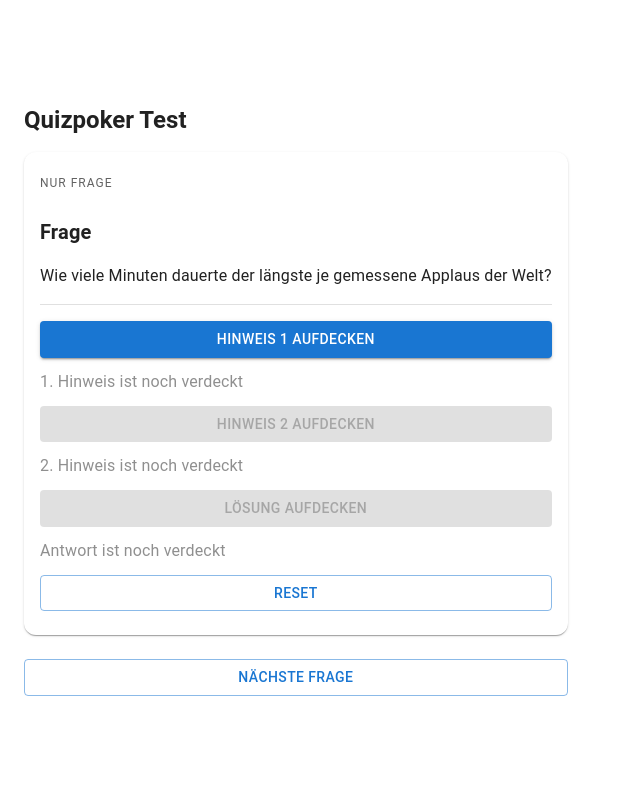
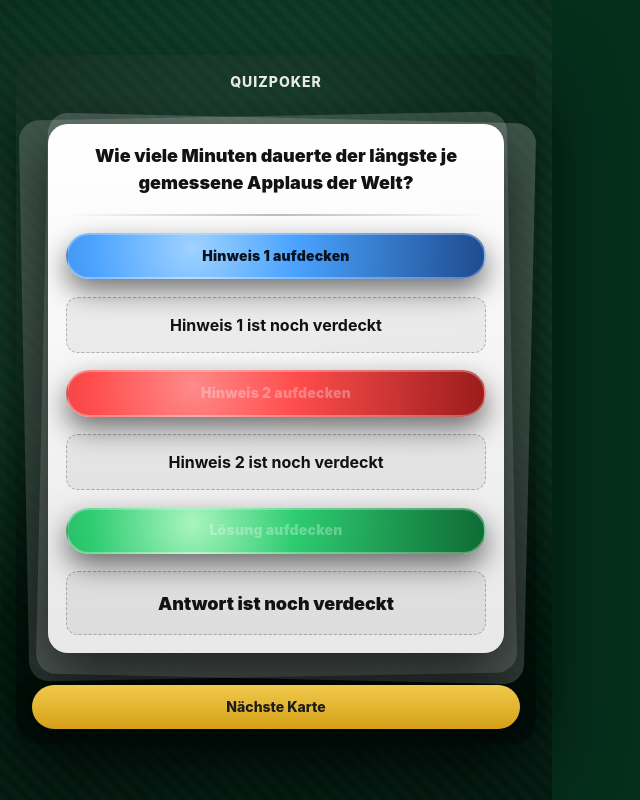
Before and after one commit to mikewegele/quizpoker, a React (Vite) app: page / in a window 1280 px wide. Shown: the whole page, without its empty margins (0-640 px from the left). Built offline with nearby package versions, Linux system fonts and the light colour scheme.

Commit message:
Add Files

```diff
--- a/src/App.tsx
+++ b/src/App.tsx
@@ -1,37 +1,114 @@
 import { useState } from "react";
-import { Container, CssBaseline, Typography, Button } from "@mui/material";
+import { Box, Button, CssBaseline, Stack, ThemeProvider, Typography, createTheme } from "@mui/material";
 import { RevealCard } from "./RevealCard";
 import { questions } from "./data/questions";
+
+const theme = createTheme({
+    palette: {
+        mode: "dark",
+        primary: { main: "#f2c94c" }, // gold-ish
+        success: { main: "#2ecc71" },
+        background: { default: "#052e1b", paper: "#0b3d26" }, // felt-ish
+    },
+    typography: {
+        fontFamily: "Inter, system-ui, -apple-system, Segoe UI, Roboto, Arial, sans-serif",
+    },
+});
 
 const App = () => {
     const [index, setIndex] = useState(0);
 
-    const nextQuestion = () => {
-        setIndex((prev) => (prev + 1) % questions.length);
-    };
+    const nextQuestion = () => setIndex((p) => (p + 1) % questions.length);
 
     return (
-        <>
+        <ThemeProvider theme={theme}>
             <CssBaseline />
-            <Container maxWidth="sm" sx={{ py: 3 }}>
-                <Typography variant="h5" sx={{ mb: 2, fontWeight: 700 }}>
-                    Quizpoker Test
-                </Typography>
+            <Box
+                sx={{
+                    minHeight: "100vh",
+                    display: "flex",
+                    alignItems: "center",
+                    justifyContent: "center",
+                    px: 2,
+                    py: 3,
+                    background: `
+            radial-gradient(1200px 600px at 50% 35%, rgba(255,255,255,0.10), rgba(0,0,0,0) 60%),
+            radial-gradient(900px 500px at 50% 85%, rgba(0,0,0,0.35), rgba(0,0,0,0) 55%),
+            repeating-linear-gradient(45deg, rgba(255,255,255,0.02) 0px, rgba(255,255,255,0.02) 6px, rgba(0,0,0,0.02) 6px, rgba(0,0,0,0.02) 12px),
+            radial-gradient(circle at 50% 40%, #0e5a35 0%, #063822 45%, #041f14 100%)
+          `,
+                }}
+            >
+                <Box
+                    sx={{
+                        width: "100%",
+                        maxWidth: 520,
+                        borderRadius: 6,
+                        p: 2,
+                        background: `
+              linear-gradient(180deg, rgba(0,0,0,0.25), rgba(0,0,0,0.55)),
+              radial-gradient(circle at 30% 20%, rgba(255,255,255,0.10), rgba(0,0,0,0) 55%)
+            `,
+                        boxShadow: "0 30px 80px rgba(0,0,0,0.7)",
+                        position: "relative",
+                    }}
+                >
+                    {/* Holzrahmen */}
+                    <Box
+                        sx={{
+                            position: "absolute",
+                            inset: -10,
+                            borderRadius: 7,
+                            background: `
+                linear-gradient(180deg, #7a4b22, #4c2a10),
+                radial-gradient(circle at 20% 20%, rgba(255,255,255,0.25), rgba(0,0,0,0) 45%)
+              `,
+                            filter: "saturate(1.1)",
+                            boxShadow: "0 18px 40px rgba(0,0,0,0.65)",
+                            zIndex: -1,
+                        }}
+                    />
 
-                <RevealCard
-                    key={index}
-                    item={questions[index]}
-                />
-                <Button
-                    sx={{ mt: 3 }}
-                    variant="outlined"
-                    fullWidth
-                    onClick={nextQuestion}
-                >
-                    Nächste Frage
-                </Button>
-            </Container>
-        </>
+                    <Stack spacing={2}>
+                        <Typography
+                            sx={{
+                                textAlign: "center",
+                                fontWeight: 800,
+                                letterSpacing: 1,
+                                textTransform: "uppercase",
+                                fontSize: 14,
+                                opacity: 0.9,
+                            }}
+                        >
+                            Quizpoker
+                        </Typography>
+
+                        {/* key={index} resettet die RevealCard bei neuer Frage */}
+                        <RevealCard key={index} item={questions[index]} />
+
+                        <Button
+                            variant="contained"
+                            onClick={nextQuestion}
+                            fullWidth
+                            sx={{
+                                borderRadius: 999,
+                                py: 1.2,
+                                fontWeight: 800,
+                                textTransform: "none",
+                                background: "linear-gradient(180deg, #f2c94c, #d4a017)",
+                                color: "#1b1b1b",
+                                boxShadow: "0 10px 25px rgba(0,0,0,0.45)",
+                                "&:hover": {
+                                    background: "linear-gradient(180deg, #ffd66b, #e2b22a)",
+                                },
+                            }}
+                        >
+                            Nächste Karte
+                        </Button>
+                    </Stack>
+                </Box>
+            </Box>
+        </ThemeProvider>
     );
 };
 
--- a/src/RevealCard.tsx
+++ b/src/RevealCard.tsx
@@ -1,102 +1,220 @@
-import { useMemo, useState } from "react";
-import { Button, Card, CardContent, Divider, Stack, Typography } from "@mui/material";
+import { useState } from "react";
+import { Box, Button, Stack, Typography } from "@mui/material";
 import type { QuizItem } from "./types";
 
 type Props = {
     item: QuizItem;
 };
 
-export const RevealCard = (props: Props) => {
-    const { item } = props;
+const ChipButton = (props: {
+    label: string;
+    onClick: () => void;
+    disabled?: boolean;
+    variant?: "gold" | "red" | "blue" | "green";
+}) => {
+    const { label, onClick, disabled, variant = "gold" } = props;
 
+    const styles: Record<string, any> = {
+        gold: {
+            background: "radial-gradient(circle at 30% 30%, #ffe08a 0%, #f2c94c 35%, #b88400 100%)",
+            color: "#1b1b1b",
+            border: "2px solid rgba(255,255,255,0.35)",
+        },
+        red: {
+            background: "radial-gradient(circle at 30% 30%, #ff8a8a 0%, #ff4d4d 35%, #9b1c1c 100%)",
+            color: "#1b1b1b",
+            border: "2px solid rgba(255,255,255,0.30)",
+        },
+        blue: {
+            background: "radial-gradient(circle at 30% 30%, #9fd2ff 0%, #4aa3ff 35%, #1f4b8f 100%)",
+            color: "#07121f",
+            border: "2px solid rgba(255,255,255,0.30)",
+        },
+        green: {
+            background: "radial-gradient(circle at 30% 30%, #a9f5c0 0%, #2ecc71 35%, #0f6b34 100%)",
+            color: "#071a10",
+            border: "2px solid rgba(255,255,255,0.30)",
+        },
+    };
+
+    return (
+        <Button
+            onClick={onClick}
+            disabled={disabled}
+            fullWidth
+            sx={{
+                borderRadius: 999,
+                py: 1.1,
+                fontWeight: 900,
+                textTransform: "none",
+                letterSpacing: 0.2,
+                boxShadow: "0 12px 28px rgba(0,0,0,0.55)",
+                ...styles[variant],
+                "&:hover": disabled
+                    ? {}
+                    : {
+                        transform: "translateY(-1px)",
+                        boxShadow: "0 16px 34px rgba(0,0,0,0.60)",
+                    },
+                transition: "transform 120ms ease, box-shadow 120ms ease",
+            }}
+        >
+            {label}
+        </Button>
+    );
+};
+
+export const RevealCard = ({ item }: Props) => {
     const [showHint1, setShowHint1] = useState(false);
     const [showHint2, setShowHint2] = useState(false);
     const [showAnswer, setShowAnswer] = useState(false);
 
-    const canShowHint2 = showHint1;
-    const canShowAnswer = showHint2;
+    return (
+        <Box
+            sx={{
+                position: "relative",
+                borderRadius: 5,
+                p: 2,
+            }}
+        >
+            {/* Kartenstapel-Illusion */}
+            <Box
+                sx={{
+                    position: "absolute",
+                    inset: 0,
+                    borderRadius: 5,
+                    transform: "translate(10px, 10px) rotate(1.3deg)",
+                    background: "linear-gradient(180deg, #e9e9e9, #cfcfcf)",
+                    opacity: 0.22,
+                    boxShadow: "0 18px 40px rgba(0,0,0,0.55)",
+                }}
+            />
+            <Box
+                sx={{
+                    position: "absolute",
+                    inset: 0,
+                    borderRadius: 5,
+                    transform: "translate(-8px, 8px) rotate(-1.1deg)",
+                    background: "linear-gradient(180deg, #f0f0f0, #d7d7d7)",
+                    opacity: 0.18,
+                    boxShadow: "0 18px 40px rgba(0,0,0,0.45)",
+                }}
+            />
 
-    const status = useMemo(() => {
-        if (showAnswer) return "Lösung aufgedeckt";
-        if (showHint2) return "Hinweis 2 aufgedeckt";
-        if (showHint1) return "Hinweis 1 aufgedeckt";
-        return "Nur Frage";
-    }, [showHint1, showHint2, showAnswer]);
+            {/* Hauptkarte */}
+            <Box
+                sx={{
+                    position: "relative",
+                    borderRadius: 5,
+                    p: 2.2,
+                    background: "linear-gradient(180deg, #ffffff, #e8e8e8)",
+                    color: "#121212",
+                    boxShadow: "0 22px 60px rgba(0,0,0,0.65)",
+                    overflow: "hidden",
+                }}
+            >
+                {/* Karten-Glanz */}
+                <Box
+                    sx={{
+                        position: "absolute",
+                        inset: -80,
+                        background:
+                            "radial-gradient(circle at 30% 20%, rgba(255,255,255,0.85), rgba(255,255,255,0) 55%)",
+                        transform: "rotate(12deg)",
+                        opacity: 0.55,
+                        pointerEvents: "none",
+                    }}
+                />
 
-    const reset = () => {
-        setShowHint1(false);
-        setShowHint2(false);
-        setShowAnswer(false);
-    };
-
-    return (
-        <Card sx={{ borderRadius: 3 }}>
-            <CardContent>
-                <Stack spacing={2}>
-                    <Typography variant="overline" sx={{ opacity: 0.7 }}>
-                        {status}
+                <Stack spacing={2.2} sx={{ position: "relative" }}>
+                    <Typography sx={{ fontWeight: 900, fontSize: 18, textAlign: "center" }}>
+                        {item.question}
                     </Typography>
 
-                    <Typography variant="h6" sx={{ fontWeight: 700 }}>
-                        Frage
-                    </Typography>
-                    <Typography>{item.question}</Typography>
+                    <Box
+                        sx={{
+                            height: 2,
+                            borderRadius: 2,
+                            background: "linear-gradient(90deg, rgba(0,0,0,0), rgba(0,0,0,0.25), rgba(0,0,0,0))",
+                        }}
+                    />
 
-                    <Divider />
+                    <ChipButton
+                        label={showHint1 ? "Hinweis 1 aufgedeckt" : "Hinweis 1 aufdecken"}
+                        onClick={() => setShowHint1(true)}
+                        disabled={showHint1}
+                        variant="blue"
+                    />
 
-                    <Stack spacing={1.5}>
-                        <Button
-                            variant="contained"
-                            onClick={() => setShowHint1(true)}
-                            disabled={showHint1}
-                            fullWidth
-                        >
-                            Hinweis 1 aufdecken
-                        </Button>
+                    <Box
+                        sx={{
+                            borderRadius: 3,
+                            p: 1.6,
+                            background: "rgba(0,0,0,0.05)",
+                            border: "1px dashed rgba(0,0,0,0.25)",
+                            minHeight: 56,
+                            display: "flex",
+                            alignItems: "center",
+                            justifyContent: "center",
+                            textAlign: "center",
+                        }}
+                    >
+                        <Typography sx={{ fontWeight: 700 }}>
+                            {showHint1 ? item.hint1 : "Hinweis 1 ist noch verdeckt"}
+                        </Typography>
+                    </Box>
 
-                        {showHint1 ? (
-                            <Typography>1. Hinweis: {item.hint1}</Typography>
-                        ) : (
-                            <Typography sx={{ opacity: 0.5 }}>1. Hinweis ist noch verdeckt</Typography>
-                        )}
+                    <ChipButton
+                        label={showHint2 ? "Hinweis 2 aufgedeckt" : "Hinweis 2 aufdecken"}
+                        onClick={() => setShowHint2(true)}
+                        disabled={!showHint1 || showHint2}
+                        variant="red"
+                    />
 
-                        <Button
-                            variant="contained"
-                            onClick={() => setShowHint2(true)}
-                            disabled={!canShowHint2 || showHint2}
-                            fullWidth
-                        >
-                            Hinweis 2 aufdecken
-                        </Button>
+                    <Box
+                        sx={{
+                            borderRadius: 3,
+                            p: 1.6,
+                            background: "rgba(0,0,0,0.05)",
+                            border: "1px dashed rgba(0,0,0,0.25)",
+                            minHeight: 56,
+                            display: "flex",
+                            alignItems: "center",
+                            justifyContent: "center",
+                            textAlign: "center",
+                        }}
+                    >
+                        <Typography sx={{ fontWeight: 700 }}>
+                            {showHint2 ? item.hint2 : "Hinweis 2 ist noch verdeckt"}
+                        </Typography>
+                    </Box>
 
-                        {showHint2 ? (
-                            <Typography>2. Hinweis: {item.hint2}</Typography>
-                        ) : (
-                            <Typography sx={{ opacity: 0.5 }}>2. Hinweis ist noch verdeckt</Typography>
-                        )}
+                    <ChipButton
+                        label={showAnswer ? "Lösung aufgedeckt" : "Lösung aufdecken"}
+                        onClick={() => setShowAnswer(true)}
+                        disabled={!showHint2 || showAnswer}
+                        variant="green"
+                    />
 
-                        <Button
-                            variant="contained"
-                            color="success"
-                            onClick={() => setShowAnswer(true)}
-                            disabled={!canShowAnswer || showAnswer}
-                            fullWidth
-                        >
-                            Lösung aufdecken
-                        </Button>
-
-                        {showAnswer ? (
-                            <Typography sx={{ fontWeight: 700 }}>Antwort: {item.answer}</Typography>
-                        ) : (
-                            <Typography sx={{ opacity: 0.5 }}>Antwort ist noch verdeckt</Typography>
-                        )}
-
-                        <Button variant="outlined" onClick={reset} fullWidth>
-                            Reset
-                        </Button>
-                    </Stack>
+                    <Box
+                        sx={{
+                            borderRadius: 3,
+                            p: 1.8,
+                            background: showAnswer ? "rgba(46, 204, 113, 0.18)" : "rgba(0,0,0,0.05)",
+                            border: showAnswer ? "1px solid rgba(46, 204, 113, 0.55)" : "1px dashed rgba(0,0,0,0.25)",
+                            minHeight: 64,
+                            display: "flex",
+                            alignItems: "center",
+                            justifyContent: "center",
+                            textAlign: "center",
+                        }}
+                    >
+                        <Typography sx={{ fontWeight: 900, fontSize: 18 }}>
+                            {showAnswer ? item.answer : "Antwort ist noch verdeckt"}
+                        </Typography>
+                    </Box>
                 </Stack>
-            </CardContent>
-        </Card>
+            </Box>
+        </Box>
     );
 };
```
